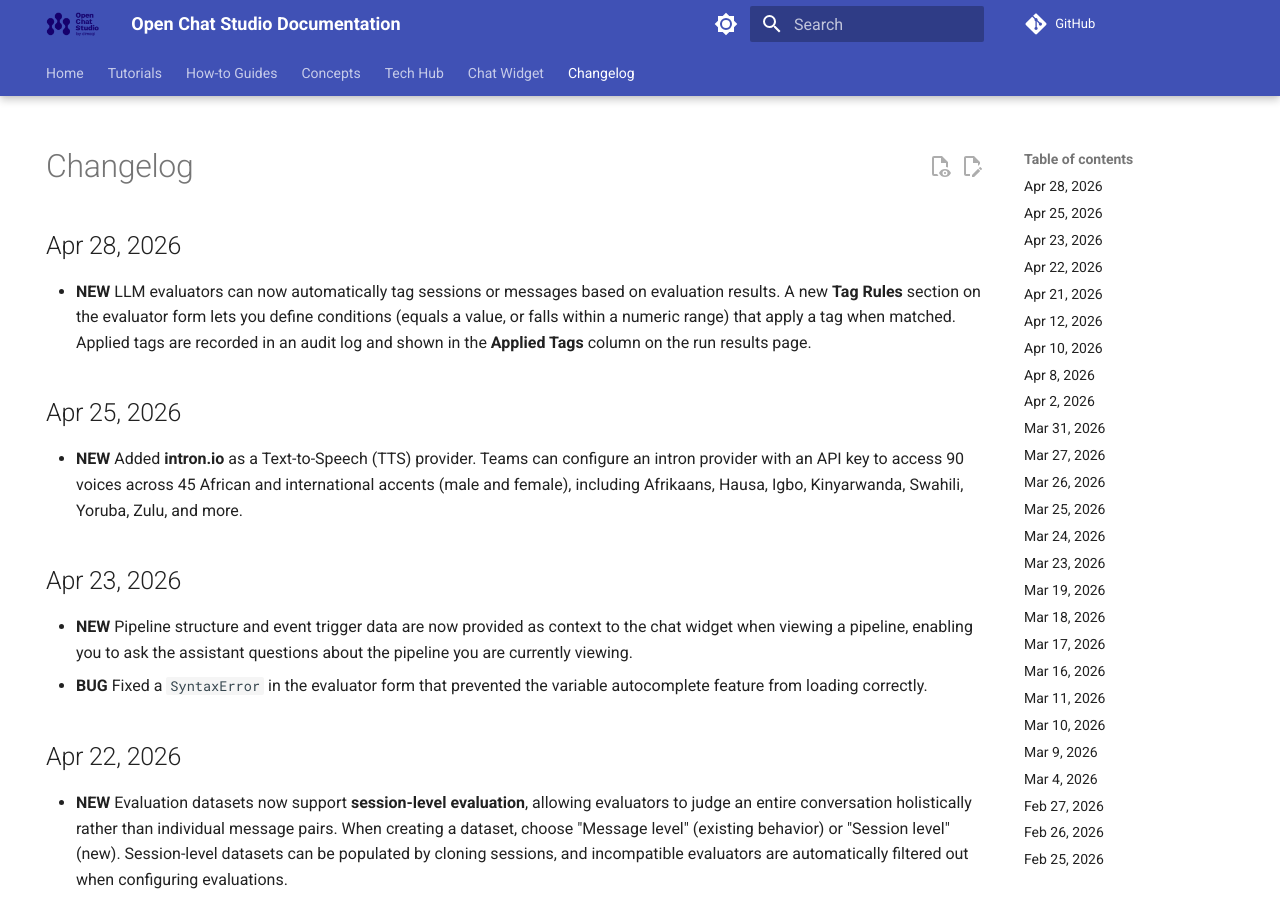
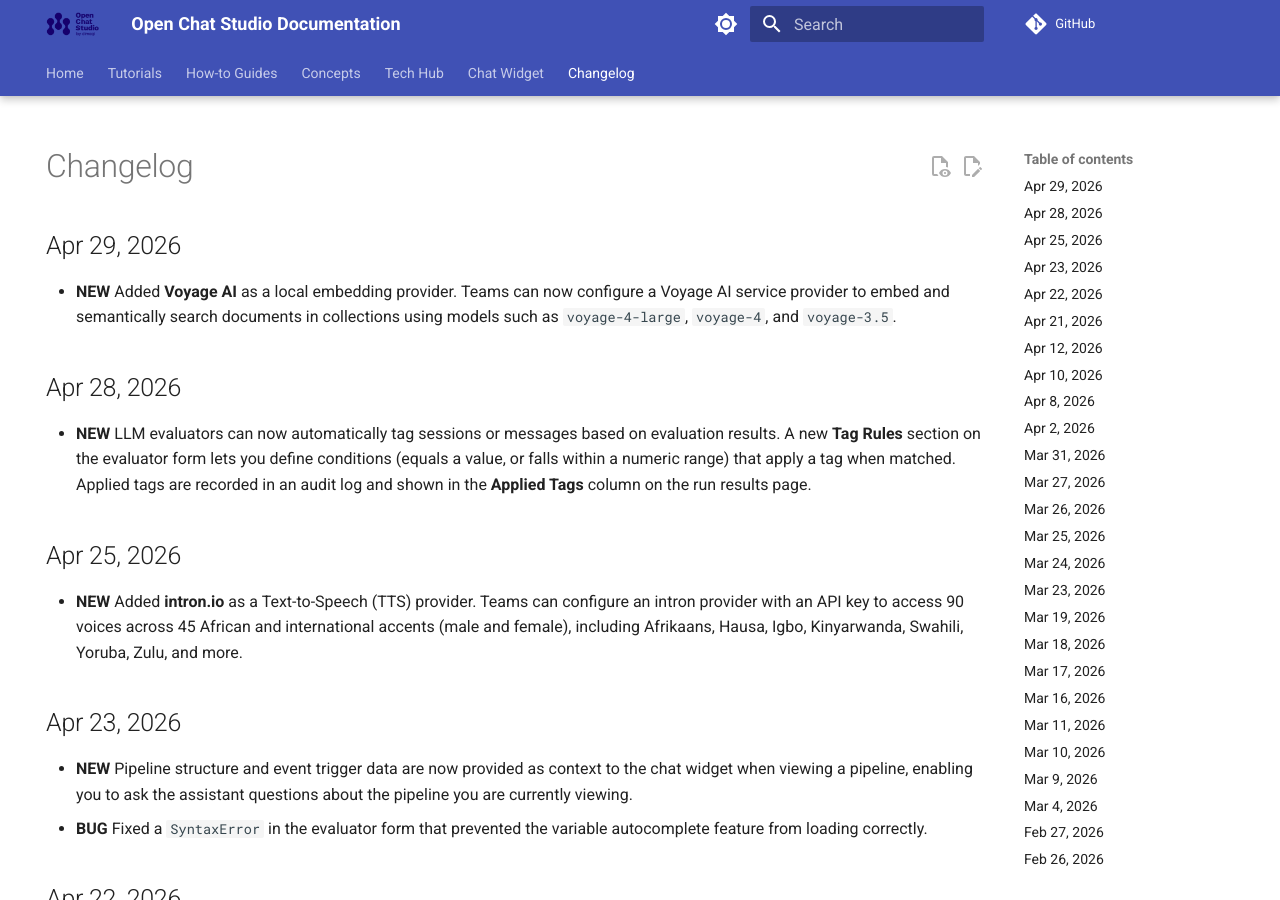
Before and after one commit to dimagi/open-chat-studio-docs, an MkDocs documentation site: the page built from docs/changelog.md, in a window 1280 px wide and 900 px high. Built offline with MkDocs 1.6.1 and Material for MkDocs 9.7.7, drawn with Linux system fonts in a browser that asks for light colours; a script that is not in the unit is left out; comment, search, counter and statistics services are not loaded.

Commit message:
update changelog and docs from OCS PR #3230
Co-Authored-By: Claude Sonnet 4.6 <noreply@anthropic.com>

```diff
--- a/docs/changelog.md
+++ b/docs/changelog.md
@@ -4,6 +4,9 @@ hide:
 ---
 
 # Changelog
+## Apr 29, 2026
+* **NEW** Added **Voyage AI** as a local embedding provider. Teams can now configure a Voyage AI service provider to embed and semantically search documents in collections using models such as `voyage-4-large`, `voyage-4`, and `voyage-3.5`.
+
 ## Apr 28, 2026
 * **NEW** LLM evaluators can now automatically tag sessions or messages based on evaluation results. A new **Tag Rules** section on the evaluator form lets you define conditions (equals a value, or falls within a numeric range) that apply a tag when matched. Applied tags are recorded in an audit log and shown in the **Applied Tags** column on the run results page.
 
```
Also changed, not shown: docs/concepts/collections/indexed.md (+1 -0 lines), docs/concepts/team/llm_providers.md (+1 -0 lines).
